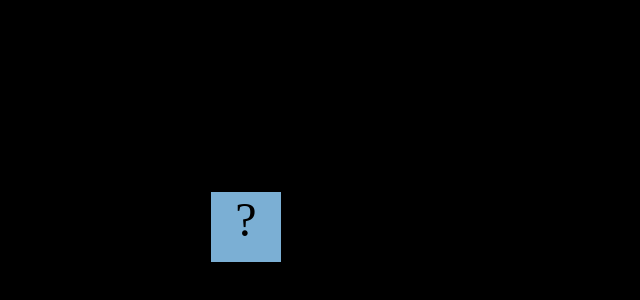
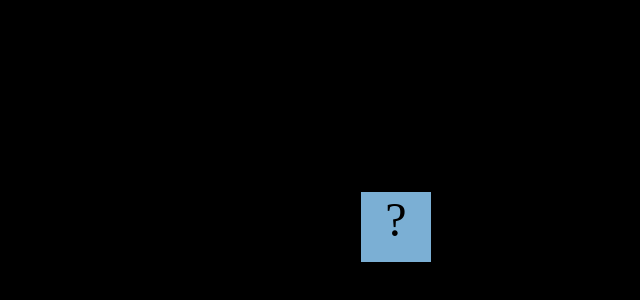
Before and after one commit to BrothaChase/BrothaChase.github.io, a plain HTML site: page projects/bouncing-box/index.html in a window 1280 px wide. Shown: the part 348-648 px from the top of the page, without its empty margins (639-1279 px from the left). Drawn offline with Linux system fonts and the light colour scheme.

Commit message:
Made Box move and clickable

```diff
--- a/projects/bouncing-box/index.html
+++ b/projects/bouncing-box/index.html
@@ -67,7 +67,7 @@
 
 			// TODO 2 - Variable declarations
 
-
+			var positionX = 0
 
 			/*
 			This Function will be called 20 times/second. Each time it is called,
@@ -75,6 +75,10 @@
 			turn it around!
 			*/
 			function update() {
+				/* Increase PositionX by 10*/
+				positionX = positionX + 10
+				moveBoxTo(positionX);
+
 
 
 			};
@@ -85,7 +89,8 @@
 			the left side of the screen.
 			*/
 			function handleBoxClick() {
-
+				positionX = 0;
+				changeBoxText(1);
 
 
 			};
```
